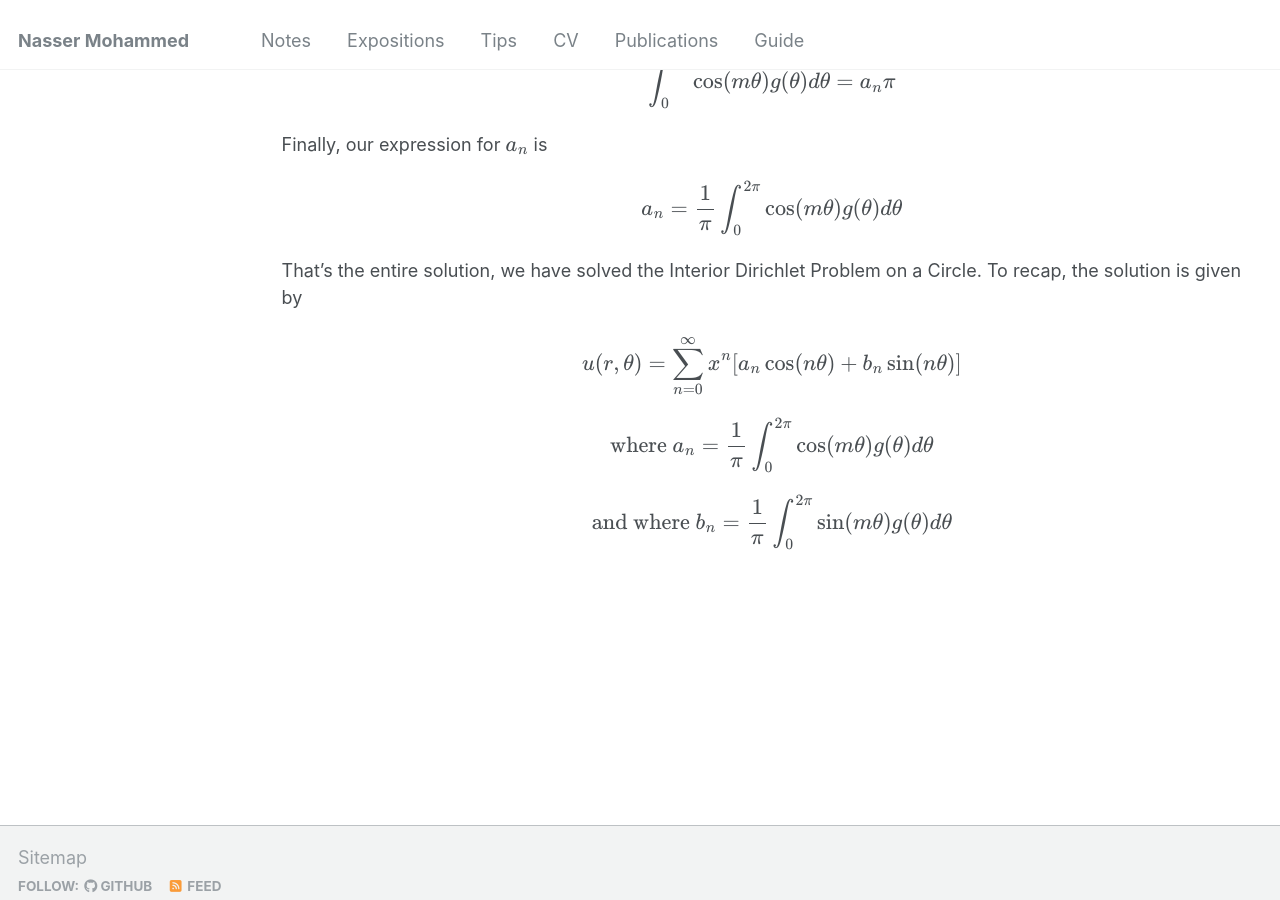
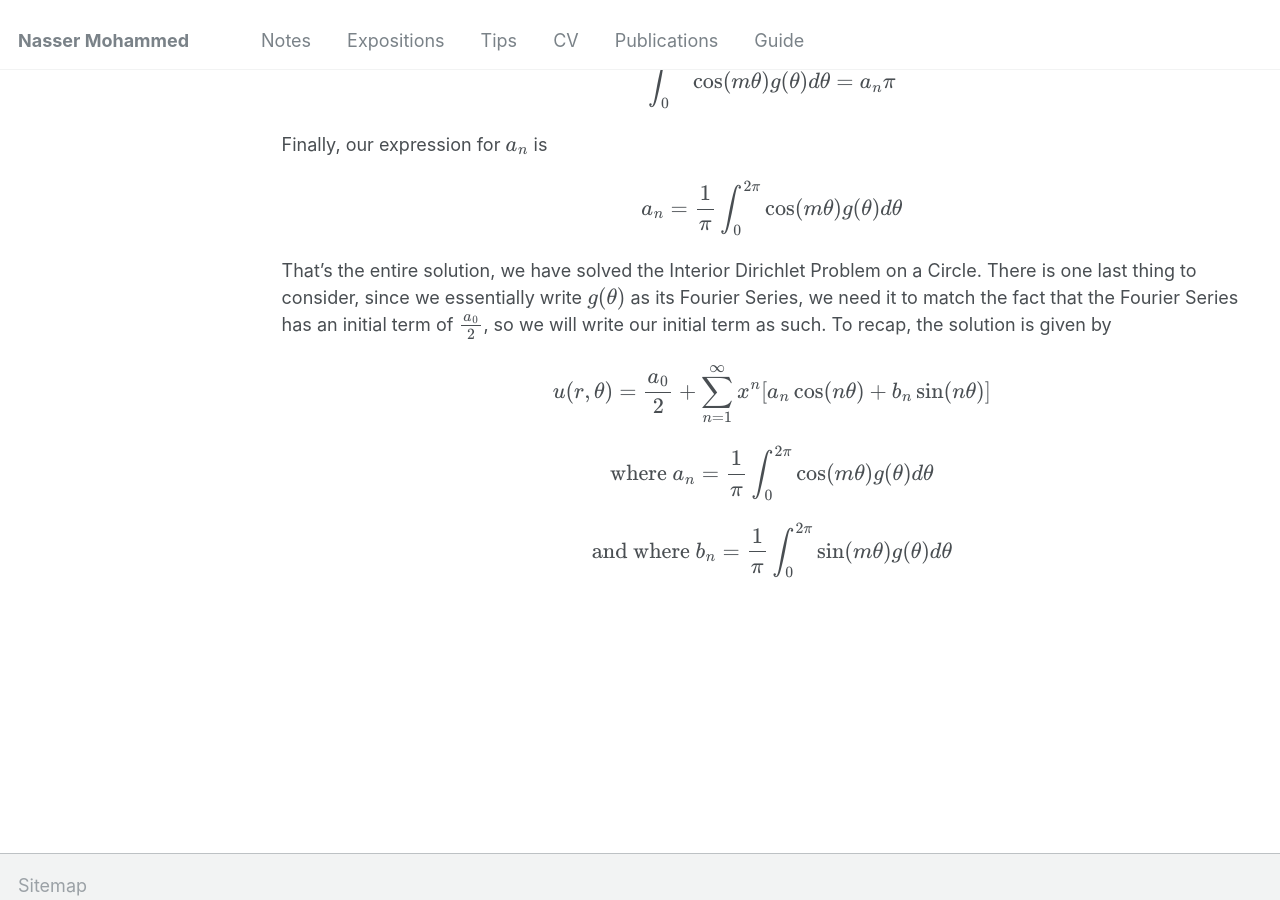
Before and after one commit to Nasser-Mohammed/Nasser-Mohammed.github.io, a Jekyll site: the page built from _pages/notes/pde/laplaceequation.md, in a window 1280 px wide and 900 px high, scrolled down 12018 px. Built offline with Jekyll 4.4.1, drawn with Linux system fonts in a browser that asks for light colours.

Commit message:
Update laplaceequation.md

```diff
--- a/_pages/notes/pde/laplaceequation.md
+++ b/_pages/notes/pde/laplaceequation.md
@@ -234,8 +234,8 @@
 \\[\int_0^{2\pi}\cos(m \theta)g(\theta)d\theta = a_n\pi\\]
 Finally, our expression for \\(a_n\\) is
 \\[a_n = \frac{1}{\pi}\int_0^{2\pi}\cos(m \theta)g(\theta)d\theta\\]
-That's the entire solution, we have solved the Interior Dirichlet Problem on a Circle. To recap, the solution is given by
+That's the entire solution, we have solved the Interior Dirichlet Problem on a Circle. There is one last thing to consider, since we essentially write \\(g(\theta)\\) as its Fourier Series, we need it to match the fact that the Fourier Series has an initial term of \\(\frac{a_0}{2}\\), so we will write our initial term as such. To recap, the solution is given by
 
-\\[u(r,\theta) = \sum_{n = 0}^{\infty}x^n\[a_n\cos(n\theta) + b_n\sin(n\theta)\]\\]
+\\[u(r,\theta) = \frac{a_0}{2} + \sum_{n = 1}^{\infty}x^n\[a_n\cos(n\theta) + b_n\sin(n\theta)\]\\]
 \\[\text{where }a_n = \frac{1}{\pi}\int_0^{2\pi}\cos(m \theta)g(\theta)d\theta\\]
 \\[\text{and where } b_n = \frac{1}{\pi}\int_0^{2\pi}\sin(m \theta)g(\theta)d\theta\\]
```
